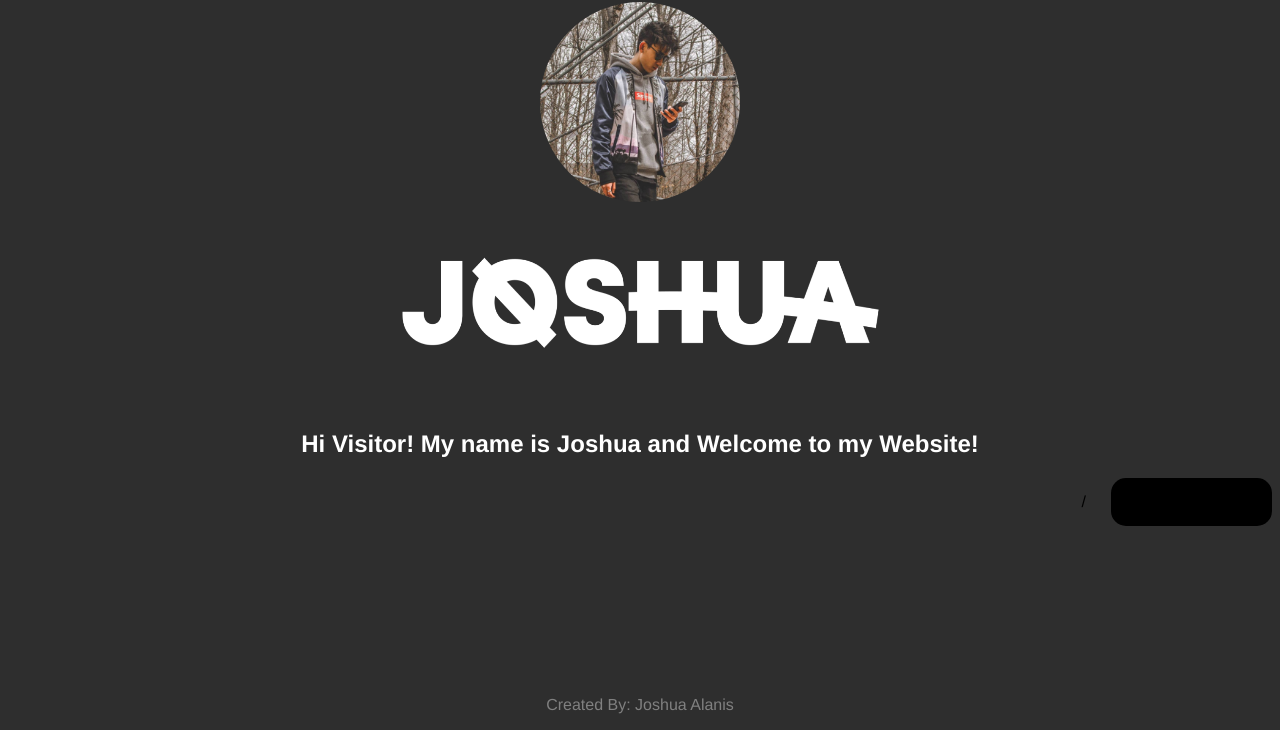
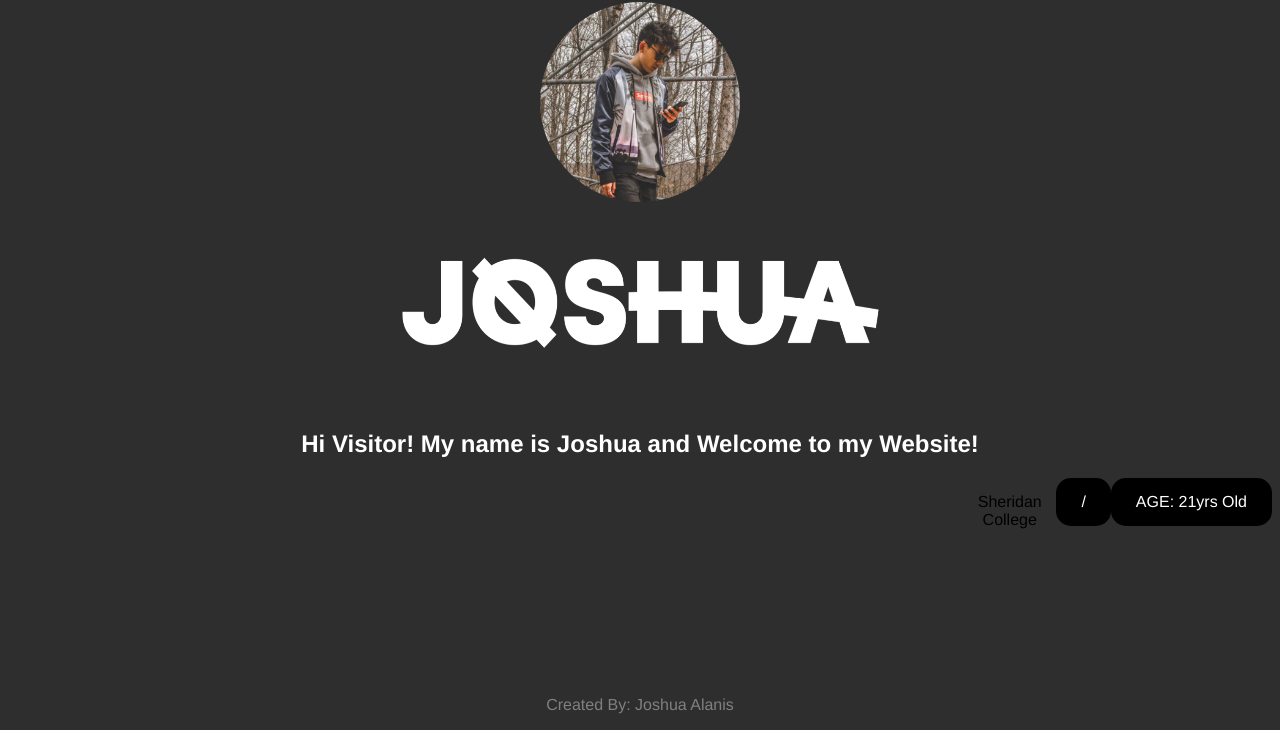
Before and after one commit to Bambalow28/Bambalow28.github.io, a plain HTML site: page index.html in a window 1280 px wide. Shown: the part 70-800 px from the top of the page. Drawn offline with Linux system fonts and the light colour scheme; a web font is replaced by a local one.

Commit message:
Bug Fixes

```diff
--- a/index.html
+++ b/index.html
@@ -42,8 +42,8 @@
 		<h2>Hi Visitor! My name is Joshua and Welcome to my Website!</h2>
 	</div>
 	<ul>
-		<li><a style='Float: left;background-color: black;'>AGE: 21yrs Old</a></li>
-		<li><a>/<a></li>
+		<li><a style='float: left;background-color:black;color:white;'>AGE: 21yrs Old</a></li>
+		<li><a style='float:right;background-color:black;color:white;'>/<a>Sheridan College</li>
 	</ul>
 	</center>
 </body>
```
